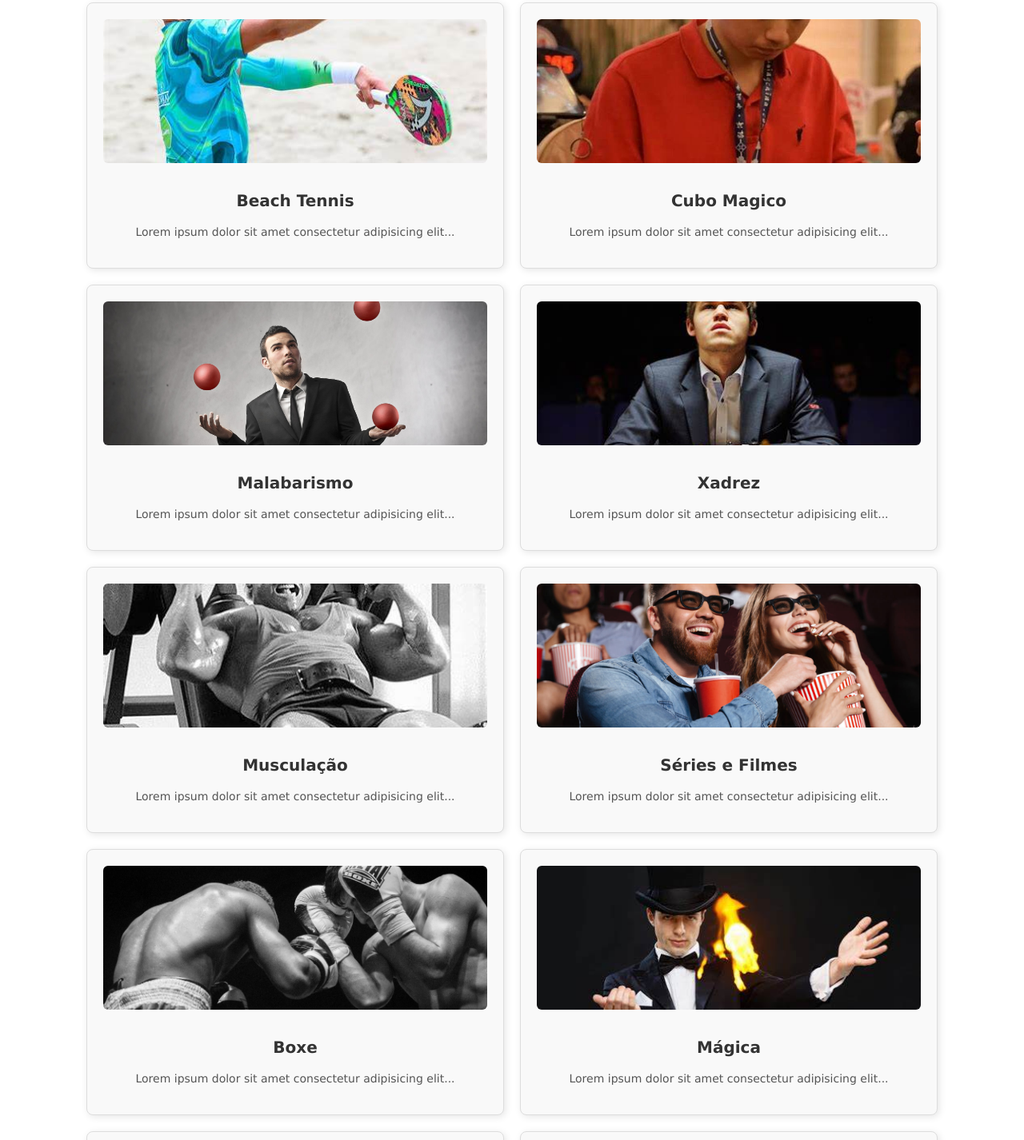
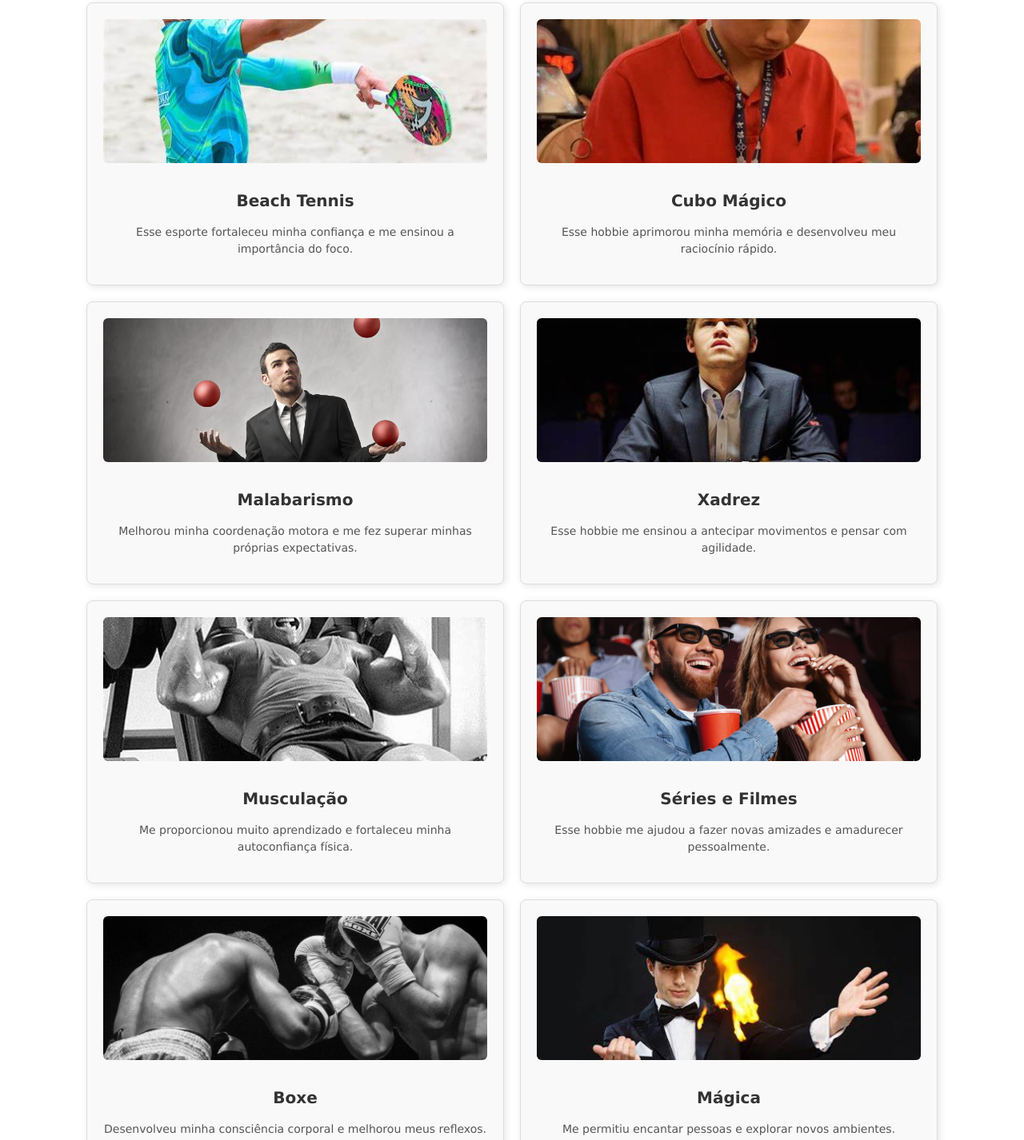
Before and after one commit to brunoPrados/Projeto-Individual, a website: page Site/public/index.html in a window 1280 px wide. Shown: the part 1011-2437 px from the top of the page at 80% size. Drawn offline with Linux system fonts and the light colour scheme.

Commit message:
Adicionando texto nas boxes

```diff
--- a/Site/public/index.html
+++ b/Site/public/index.html
@@ -61,73 +61,72 @@
         <div class="box">
           <img src="./assets/imgs/beach.jpg" alt="Beach Tennis">
           <h4>Beach Tennis</h4>
-            <p>Lorem ipsum dolor sit amet consectetur adipisicing elit...</p>
+          <p>Esse esporte fortaleceu minha confiança e me ensinou a importância do foco.</p>
         </div>
       </a>
       <a href="./hobbie.html" class="box-link">
         <div class="box">
           <img src="./assets/imgs/cube.jpg" alt="Cubo Mágico">
-            <h4>Cubo Magico</h4>
-            <p>Lorem ipsum dolor sit amet consectetur adipisicing elit...</p>
+          <h4>Cubo Mágico</h4>
+          <p>Esse hobbie aprimorou minha memória e desenvolveu meu raciocínio rápido.</p>
         </div>
       </a>
       <a href="./hobbie.html" class="box-link">
         <div class="box">
           <img src="./assets/imgs/malabares.jpg" alt="Malabarismo">
           <h4>Malabarismo</h4>
-            <p>Lorem ipsum dolor sit amet consectetur adipisicing elit...</p>
+          <p>Melhorou minha coordenação motora e me fez superar minhas próprias expectativas.</p>
         </div>
       </a>
       <a href="./hobbie.html" class="box-link">
         <div class="box">
           <img src="./assets/imgs/chess.jpg" alt="Xadrez">
           <h4>Xadrez</h4>
-            <p>Lorem ipsum dolor sit amet consectetur adipisicing elit...</p>
+          <p>Esse hobbie me ensinou a antecipar movimentos e pensar com agilidade.</p>
         </div>
       </a>
       <a href="./hobbie.html" class="box-link">
         <div class="box">
           <img src="./assets/imgs/tom.jpg" alt="Musculação">
           <h4>Musculação</h4>
-            <p>Lorem ipsum dolor sit amet consectetur adipisicing elit...</p>
+          <p>Me proporcionou muito aprendizado e fortaleceu minha autoconfiança física.</p>
         </div>
       </a>
       <a href="./hobbie.html" class="box-link">
         <div class="box">
           <img src="./assets/imgs/movie.jpg" alt="Séries e Filmes">
           <h4>Séries e Filmes</h4>
-            <p>Lorem ipsum dolor sit amet consectetur adipisicing elit...</p>
+          <p>Esse hobbie me ajudou a fazer novas amizades e amadurecer pessoalmente.</p>
         </div>
       </a>
       <a href="./hobbie.html" class="box-link">
         <div class="box">
           <img src="./assets/imgs/boxe.jpg" alt="Boxe">
           <h4>Boxe</h4>
-            <p>Lorem ipsum dolor sit amet consectetur adipisicing elit...</p>
+          <p>Desenvolveu minha consciência corporal e melhorou meus reflexos.</p>
         </div>
       </a>
       <a href="./hobbie.html" class="box-link">
         <div class="box">
           <img src="./assets/imgs/magica.jpg" alt="Mágica">
           <h4>Mágica</h4>
-            <p>Lorem ipsum dolor sit amet consectetur adipisicing elit...</p>
+          <p>Me permitiu encantar pessoas e explorar novos ambientes.</p>
         </div>
       </a>
       <a href="./hobbie.html" class="box-link">
         <div class="box">
           <img src="./assets/imgs/skate.jpg" alt="Skate">
           <h4>Skate</h4>
-            <p>Lorem ipsum dolor sit amet consectetur adipisicing elit...</p>
+          <p>Me ensinou a nunca desistir e sempre buscar superar meus próprios limites.</p>
         </div>
       </a>
       <a href="./hobbie.html" class="box-link">
         <div class="box">
           <img src="./assets/imgs/escalada.jpg" alt="Escalada">
           <h4>Escalada</h4>
-            <p>Lorem ipsum dolor sit amet consectetur adipisicing elit...</p>
+          <p>Me mostrou do que sou capaz e reforçou o valor da amizade e parceria.</p>
         </div>
       </a>
-
       </div>
     </div>
   </div>
```
Lines whose indentation alone changed are shown as unchanged.
